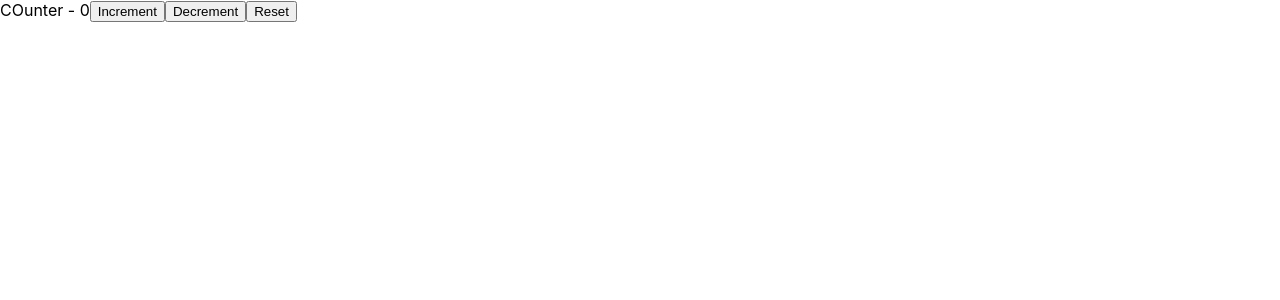
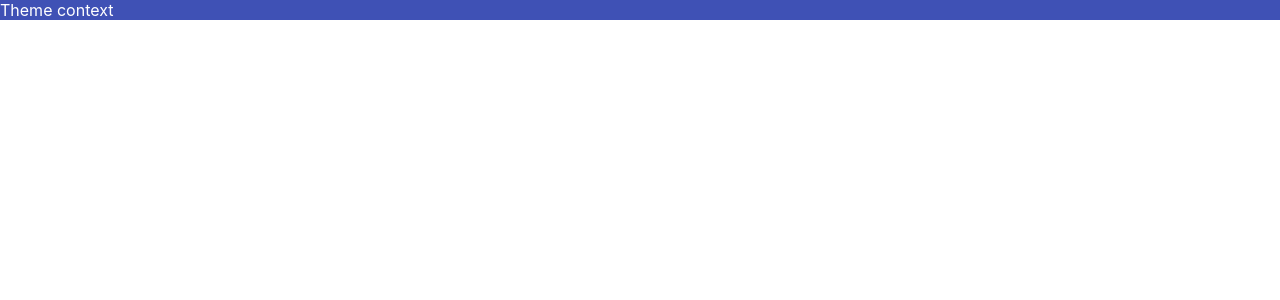
Before and after one commit to JavaScript-React-Info/React-typescript-basics, a React (Create React App) app: page / in a window 1280 px wide. Shown: the top 300 px of the page. Built offline with nearby package versions, Linux system fonts and the light colour scheme.

Commit message:
useContext when value is present

```diff
--- a/src/App.tsx
+++ b/src/App.tsx
@@ -1,4 +1,6 @@
 import Container from "./components/Container"
+import Box from "./components/context/Box"
+import { ThemContextProvider } from "./components/context/ThemeContext"
 import Counter from "./state/Counter"
 import LoggedIn from "./state/LoggedIn"
 import User from "./state/User"
@@ -7,7 +9,9 @@
 const App = () => {
   return (
     <div>
-      <Counter/>
+      <ThemContextProvider>
+        <Box/>
+      </ThemContextProvider>
     </div>
   )
 }
--- /dev/null
+++ b/src/components/context/Box.tsx
@@ -0,0 +1,14 @@
+
+
+import React, { useContext } from 'react'
+import { ThemeContext } from './ThemeContext'
+
+const Box = () => {
+    let {primary, secondary} = useContext(ThemeContext)
+
+  return (
+    <div style={{backgroundColor: primary.main, color: primary.text}}>Theme context</div>
+  )
+}
+
+export default Box
--- /dev/null
+++ b/src/components/context/ThemeContext.tsx
@@ -0,0 +1,12 @@
+import React, { createContext } from "react";
+import { theme } from "./theme";
+
+type ThemeContextProviderProps = {
+    children: React.ReactNode
+}
+
+export const ThemeContext= createContext(theme)
+
+export const ThemContextProvider = ({children}: ThemeContextProviderProps) => {
+    return <ThemeContext.Provider value={theme}>{children}</ThemeContext.Provider>
+}
--- /dev/null
+++ b/src/components/context/theme.ts
@@ -0,0 +1,10 @@
+export const theme = {
+    primary: {
+      main: '#3f51b5',
+      text: '#fff'
+    },
+    secondary: {
+      main: '#f50057',
+      text: '#fff'
+    }
+  }
```
